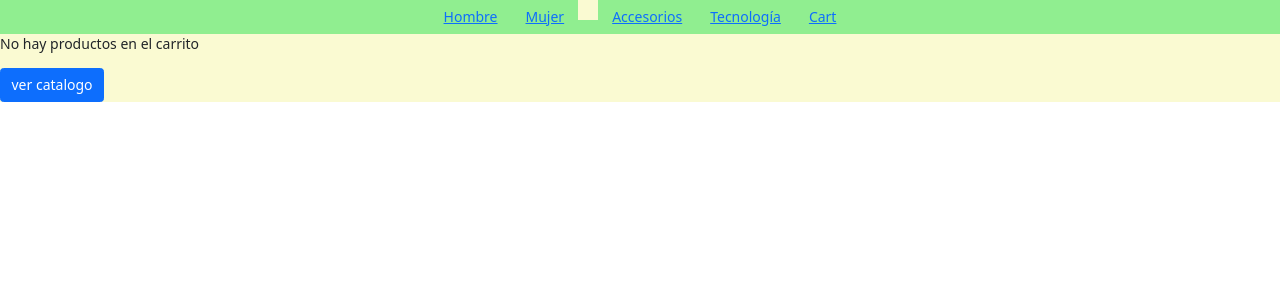
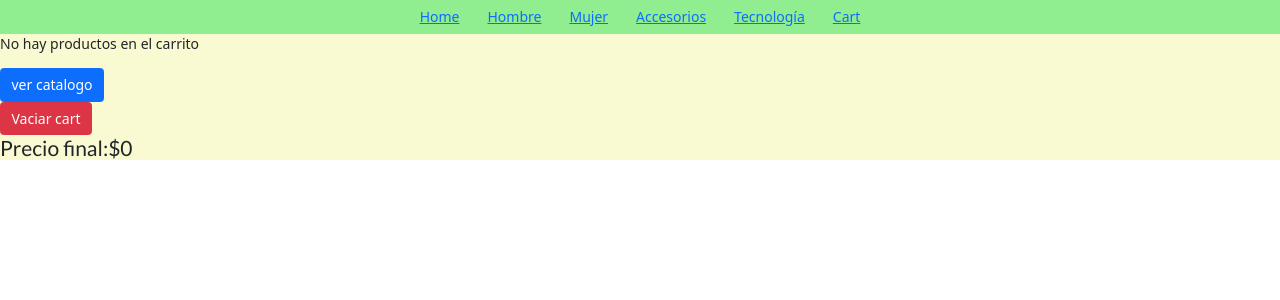
Before and after one commit to lvillegas21/e-commerce, a React (Create React App) app: page /cart in a window 1280 px wide. Shown: the top 300 px of the page. Built offline with nearby package versions, Linux system fonts and the light colour scheme.

Commit message:
correcicones CartWidget.js y Cart.js

```diff
--- a/src/App.js
+++ b/src/App.js
@@ -6,7 +6,7 @@ import NavBar from "./components/NavBar/NavBar";
 import ItemDetailContainer from './components/ItemDetailContainer/ItemDetailContainer';
 import ItemListContainer from './components/ItemListContainer/ItemListContainer';
 import Cart from './components/Cart/Cart';
-import { CartProvider} from './components/CartContext/CartContext';
+import { CartProvider} from './CartContext';
 
 const style ={
     style2:{
--- a/src/components/Cart/Cart.js
+++ b/src/components/Cart/Cart.js
@@ -1,21 +1,20 @@
-import React, { useState } from 'react';
-import { useCartContext } from '../CartContext/CartContext';
+import React from 'react';
+import { useCartContext } from '../../CartContext';
 import { Link } from 'react-router-dom';
 
+const Cart=()=>{
+    const{cart, removeItem, clear}=useCartContext()
 
-const Cart=()=>{
-    const{cart}=useCartContext()
-
-    const[item]=useState(cart)
-    console.log(item)
-    const{removeItem}=useCartContext()
-    const{clear}=useCartContext()
+    const total= cart.reduce((acc,item)=>{
+        return acc + item.price * item.quantity
+    },0)
 
     return(
         <div>
-            {item.map((data)=>{
+            {cart.length === 0 ? <div><p>No hay productos en el carrito</p><Link to='/'><button className='btn btn-primary'>ver catalogo</button></Link></div>
+            :cart.map((data)=>{
                 return(
-                    <div>
+                    <div key={data.id}>
                         <ul>
                             <li>
                                 {data.title} |
@@ -23,12 +22,11 @@ const Cart=()=>{
                                 x{data.quantity} <button className='btn btn-danger' onClick={()=>removeItem(data.id)}>X</button>
                             </li>
                         </ul>
-                        <button className='btn btn-danger' onClick={()=>clear(cart)} >Vaciar cart</button>
                     </div>
                 )
             })}
-            {item == 0 && <div><p>No hay productos en el carrito</p><Link to='/'><button className='btn btn-primary'>ver catalogo</button></Link></div>}
-
+            <button className='btn btn-danger' onClick={()=>clear(cart)} >Vaciar cart</button>
+            <h4>Precio final:${total}</h4>
         </div>
     )
 }
--- a/src/components/CartWidget/CartWidget.js
+++ b/src/components/CartWidget/CartWidget.js
@@ -1,7 +1,7 @@
-import React, {useState} from 'react'
+import React from 'react'
 import {FontAwesomeIcon} from '@fortawesome/react-fontawesome'
 import {faShoppingCart} from '@fortawesome/free-solid-svg-icons'
-import { useCartContext } from '../CartContext/CartContext'
+import { useCartContext } from '../../CartContext';
 
 const estilo = {
     contenedor:{
@@ -20,18 +20,16 @@ const estilo = {
     }
 }
 
-
-
 const CartWidget =()=>{
     const {cart}=useCartContext()
-    const [items]=useState(cart)
-    console.log(items)
 
+    const items= cart.reduce((acc,item)=>{
+        return acc + item.quantity
+    },0)
 
     return(
         <div style={estilo.contenedor}>
-            {items.length > 0 ? <div><FontAwesomeIcon icon={faShoppingCart} style={estilo.style1}/>
-            <p>{items.length}</p></div>:<FontAwesomeIcon icon={faShoppingCart} style={estilo.style2}/>}
+            <FontAwesomeIcon icon={faShoppingCart} style={estilo.style1}/><p>{items}</p>
         </div>
     );
 }
--- a/src/components/ItemDetail/ItemDetail.js
+++ b/src/components/ItemDetail/ItemDetail.js
@@ -2,7 +2,7 @@ import React, { useState} from 'react'
 import './ItemDetail.css'
 import ItemCount from '../ItemCount/ItemCount';
 import {Link} from 'react-router-dom'
-import { useCartContext } from '../CartContext/CartContext';
+import { useCartContext } from '../../CartContext';
 
 
 const ItemDetail =({data})=>{
--- a/src/components/NavBar/NavBar.js
+++ b/src/components/NavBar/NavBar.js
@@ -2,6 +2,7 @@ import React from 'react'
 import CartWidget from '../CartWidget/CartWidget'
 import { Link } from "react-router-dom";
 import './NavBar.css'
+import { useCartContext } from '../../CartContext'
 
 const estilo = {
     contenedor:{
@@ -11,19 +12,20 @@ const estilo = {
     },
 }
 const NavBar = () => {
+         const {cart}=useCartContext()
 
         return ( <nav style={estilo.contenedor}>
                     <ul className="nav justify-content-center">
+                        <Link className="nav-item" to="/">
+                            <p className="nav-link active">Home</p>
+                        </Link>
+
                         <Link className="nav-item" to="/category/men's clothing">
                             <p className="nav-link active">Hombre</p>
                         </Link>
 
                         <Link className="nav-item" to="/category/women's clothing">
                             <p className="nav-link active">Mujer</p>
-                        </Link>
-
-                        <Link className="nav-item" to='/'>
-                            <CartWidget/>
                         </Link>
 
                         <Link className="nav-item" to='/category/jewelery'>
@@ -36,6 +38,12 @@ const NavBar = () => {
                         <Link className="nav-item" to='/cart'>
                             <p className="nav-link active">Cart</p>
                         </Link>
+
+                        {cart.length >0 ?<Link className="nav-item" to='/'>
+                            <CartWidget/>
+                        </Link>:<li></li>}
+
+
                     </ul>
                 </nav>
         )
```
Also changed, not shown: src/CartContext.js (renamed from src/components/CartContext/CartContext.js).
